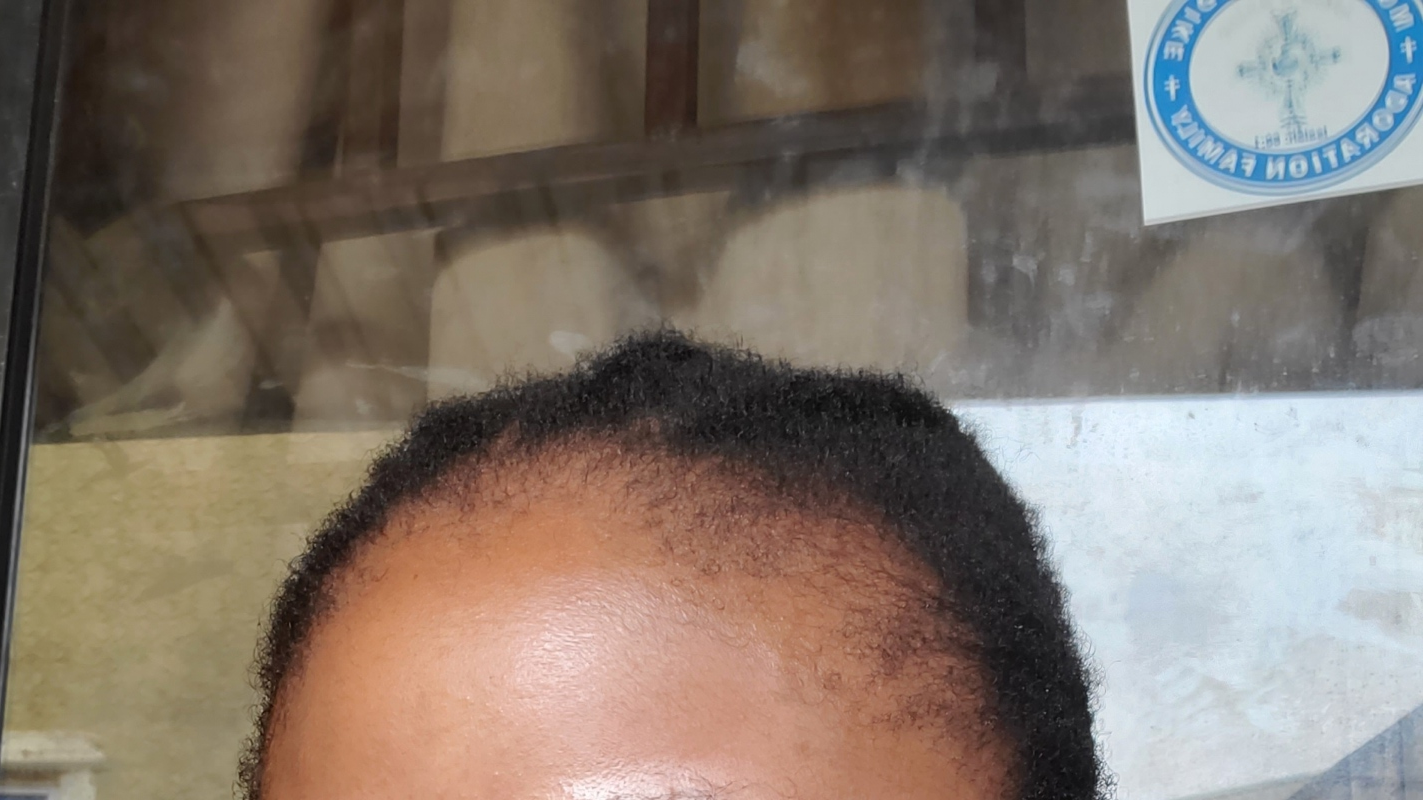
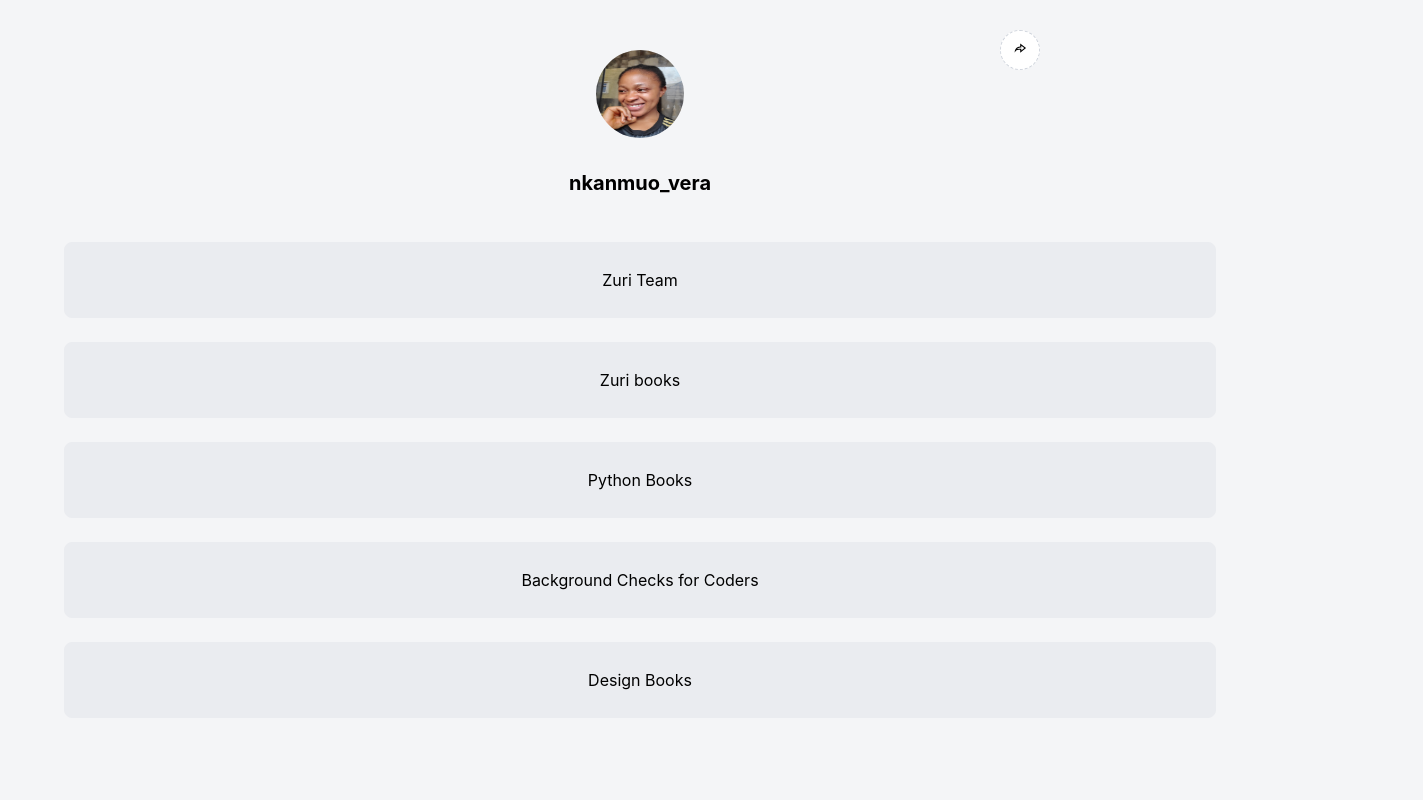
Before and after one commit to chiomavera/hng-link-tree, a React (Create React App) app: page / in a window 1280 px wide. Shown: the top 800 px of the page, 1423 px wide, since content can reach past the window. Built offline with nearby package versions, Linux system fonts and the light colour scheme.

Commit message:
main component styled

```diff
--- a/src/index.css
+++ b/src/index.css
@@ -1,13 +1,12 @@
-*{
+* {
   box-sizing: border-box;
   margin: 0;
   padding: 0;
 }
 
 body {
-  margin: 0;
-  font-family: -apple-system, BlinkMacSystemFont, 'Segoe UI', 'Roboto', 'Oxygen',
-    'Ubuntu', 'Cantarell', 'Fira Sans', 'Droid Sans', 'Helvetica Neue',
+  font-family: -apple-system, BlinkMacSystemFont, "Segoe UI", "Roboto", "Oxygen",
+    "Ubuntu", "Cantarell", "Fira Sans", "Droid Sans", "Helvetica Neue",
     sans-serif;
   -webkit-font-smoothing: antialiased;
   -moz-osx-font-smoothing: grayscale;
@@ -15,9 +14,181 @@ body {
   justify-content: center;
   align-items: center;
   min-height: 100vh;
+  background-color: #f4f5f7;
+}
+a{
+  text-decoration: none;
+  color: #000;
+}
+main {
+  display: flex;
+  flex-direction: column;
+  align-items: center;
+  padding: 0px 32px;
+  gap: 32px;
+  width: 1216px;
+  height: 774px;
+  flex: none;
+  order: 0;
+  align-self: stretch;
+  flex-grow: 0;
+  margin-top: 50px;
+  position: relative;
 }
 
-code {
-  font-family: source-code-pro, Menlo, Monaco, Consolas, 'Courier New',
+.content-section {
+  display: flex;
+  flex-direction: column;
+  align-items: flex-start;
+  padding: 0px;
+  gap: 56px;
+  width: 1152px;
+  height: 774px;
+  flex: none;
+  order: 0;
+  align-self: stretch;
+  flex-grow: 0;
+}
+
+.profile_section {
+  display: flex;
+  flex-direction: column;
+  align-items: center;
+  padding: 0px;
+  gap: 15px;
+  isolation: isolate;
+  width: 1152px;
+  height: 142px;
+  flex: none;
+  order: 0;
+  align-self: stretch;
+  flex-grow: 0;
+}
+
+#profile_img {
+  display: flex;
+  flex-direction: column;
+  justify-content: center;
+  align-items: center;
+  padding: 0px;
+  width: 88px;
+  height: 88px;
+  border-radius: 50%;
+  flex: none;
+  order: 0;
+  flex-grow: 0;
+  z-index: 0;
+}
+
+#twitter{
+display: flex;
+flex-direction: row;
+justify-content: center;
+align-items: center;
+padding: 0px;
+gap: 8px;
+width: 1152px;
+height: 30px;
+flex: none;
+order: 1;
+align-self: stretch;
+flex-grow: 0;
+z-index: 1;
+}
+
+.twitter-username{
+font-family: 'Inter';
+font-style: normal;
+font-weight: 700;
+font-size: 20px;
+text-align: center;
+color: #101828;
+flex: none;
+order: 0;
+flex-grow: 1;
+}
+
+#slack{
+display: none;
+}
+
+.share-btn{
+position: absolute;
+width: 40px;
+height: 40px;
+right: 208px;
+top: -20px;
+background: #FFFFFF;
+border: 1px dashed #D0D5DD;
+border-radius: 20px;
+flex: none;
+order: 2;
+flex-grow: 0;
+z-index: 2;
+}
+
+.links-section{
+display: flex;
+flex-direction: column;
+align-items: center;
+padding: 0px;
+gap: 24px;
+width: 1152px;
+height: 576px;
+flex: none;
+order: 1;
+align-self: stretch;
+flex-grow: 0;
+margin-top: 50px;
+}
+
+.links{
+  display: flex;
+  flex-direction: row;
+  justify-content: center;
+  align-items: center;
+  padding: 24px 32px;
+  gap: 8px;
+  width: 1152px;
+  height: 76px;
+  background: #EAECF0;
+  border: 1px solid #EAECF0;
+  border-radius: 8px;
+  flex: none;
+  order: 0;
+  flex-grow: 1;
+}
+
+.social{
+  display: flex;
+flex-direction: row;
+justify-content: center;
+align-items: center;
+padding: 0px;
+gap: 24px;
+width: 1152px;
+height: 24px;
+flex: none;
+order: 0;
+flex-grow: 1;
+}
+
+footer{
+  display: flex;
+  flex-direction: row;
+  justify-content: space-between;
+  align-items: center;
+  padding: 32px 0px 0px;
+  gap: 32px;
+  width: 1216px;
+  height: 64px;
+  border-top: 1px solid #EAECF0;
+  flex: none;
+  order: 0;
+  flex-grow: 0;
+}
+
+/* code {
+  font-family: source-code-pro, Menlo, Monaco, Consolas, "Courier New",
     monospace;
-}
+} */
```
